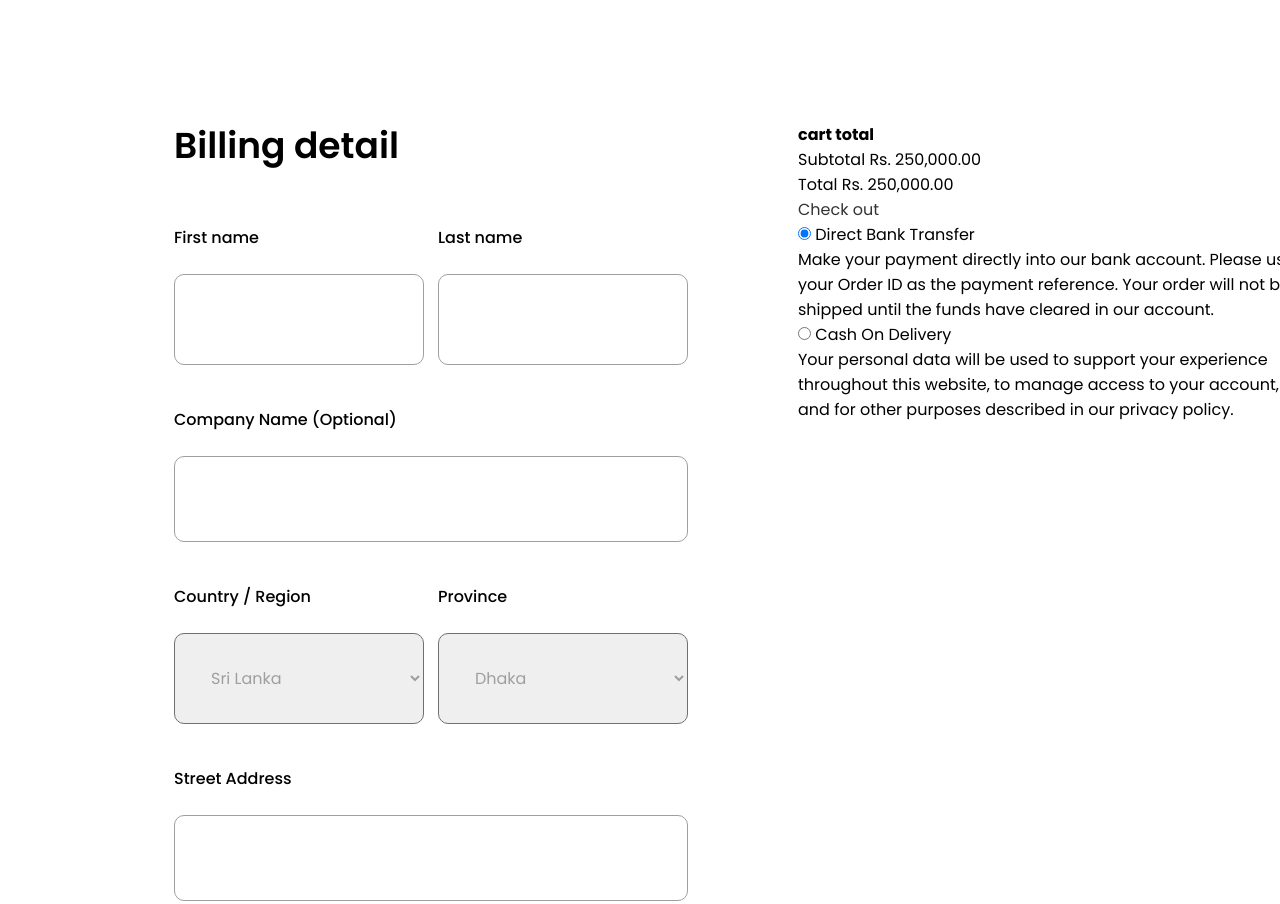
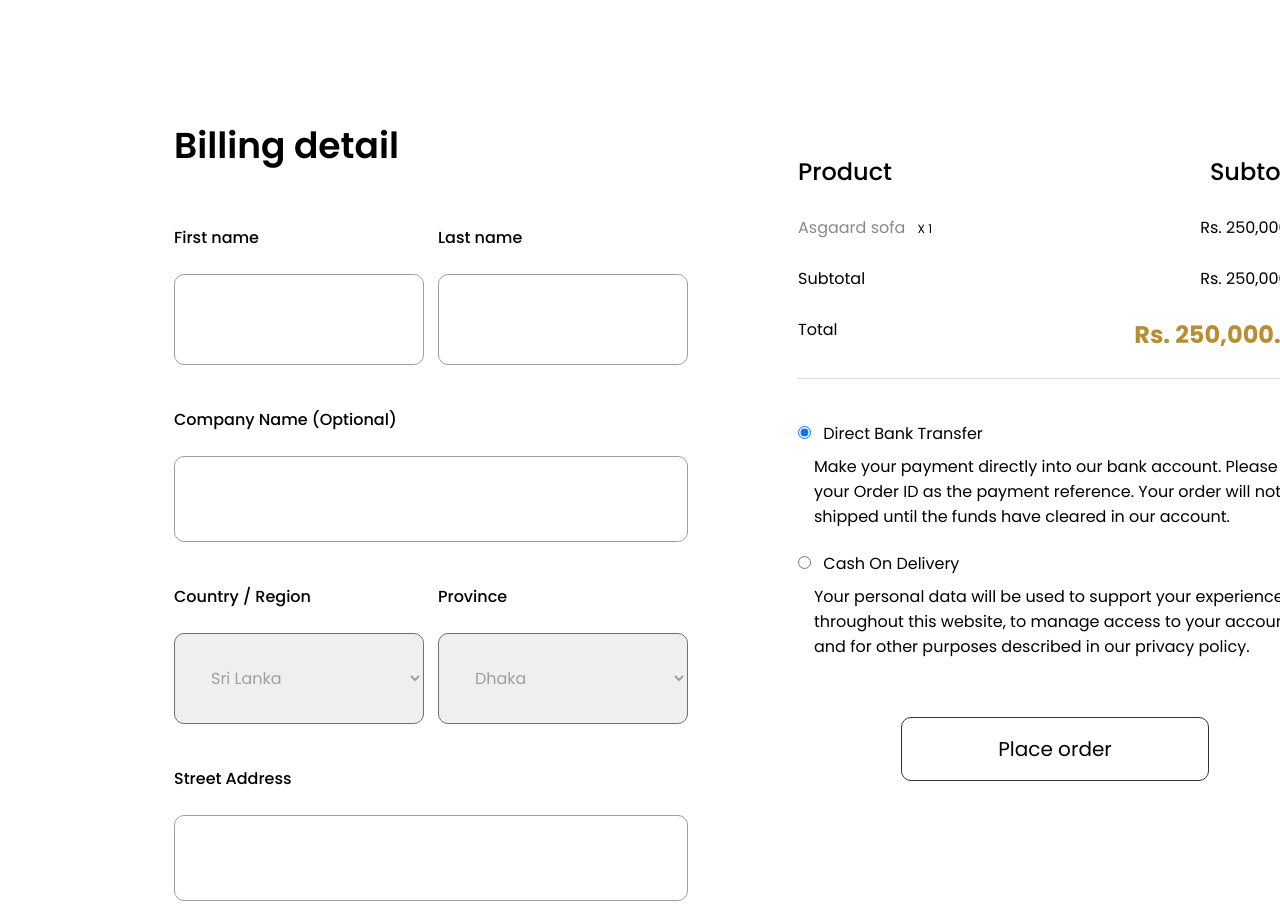
Before and after one commit to hossainpgmr/Furniro, a website: page checkout.html in a window 1280 px wide. Shown: the part 360-1264 px from the top of the page. Drawn offline with Linux system fonts and the light colour scheme.

Commit message:
checkout page done

```diff
--- a/checkout.html
+++ b/checkout.html
@@ -148,17 +148,25 @@
 
 
                     </div>
-                    <div class="product-detail">
-                        <div class="cart-total">
-                            <h4>cart total</h4>
-                            <p>Subtotal <span class="sub-total">Rs. 250,000.00</span></p>
-                            <p>Total <span class="total">Rs. 250,000.00</span></p>
-                            <a href="#" class="checkout-btn">Check out</a>
+                    <div class="product-transition">
+                        <div class="total-transition">
+                            <div class="headings">
+                                <h2>Product </h2>
+                                <p class="asgaard-sofa">Asgaard sofa <span>X 1</span></p>
+                                <p>Subtotal</p>
+                                <p>Total</p>
+                            </div>
+                            <div class="texts">
+                                <h2>Subtotal</h2>
+                                <span>Rs. 250,000.00</span>
+                                <span>Rs. 250,000.00</span>
+                                <span class="total">Rs. 250,000.00</span>
+                            </div>
                         </div>
-                        <div class="total-text">
+                        <div class="total-transition-way">
                             <ul>
                                 <li>
-                                    <input type="radio" name="Transition" checked>
+                                    <input type="radio" name="transition" id="transition" checked>
                                     <label for="Transition"> Direct Bank Transfer</label>
                                     <div class="content">
                                         <p>Make your payment directly into our bank account. Please use your Order ID as
@@ -168,8 +176,8 @@
                                     </div>
                                 </li>
                                 <li>
-                                    <input type="radio" name="Transition">
-                                    <label for="Transition"> Cash On Delivery</label>
+                                    <input type="radio" name="transition" id="transition">
+                                    <label for="transition"> Cash On Delivery</label>
                                     <div class="content">
                                         <p>Your personal data will be used to support your experience throughout this
                                             website, to manage access to your account,
@@ -178,7 +186,11 @@
                                 </li>
                             </ul>
                         </div>
+                        <div class="placeorder-btn">
+                            <a href="#" class="placeorder">Place order</a>
+                        </div>
                     </div>
+
                 </div>
             </div>
             <div class="shop-bottom">
--- a/sass/main.scss
+++ b/sass/main.scss
@@ -912,6 +912,7 @@ footer {
       font-weight: 400;
       line-height: inherit;
     }
+
     .text-area {
       margin-top: 48px;
       textarea {
@@ -929,8 +930,83 @@ footer {
       outline: none;
     }
   }
-  .product-detail {
+  .product-transition {
     flex: 1;
-    padding: 86px 32px;
+    padding: 96px 32px;
+    .total-transition {
+      margin-top: 22px;
+      display: flex;
+      justify-content: space-between;
+      border-bottom: 1px solid #d9d9d9;
+      .headings,
+      .texts {
+        h2,
+        p,
+        span {
+          margin-bottom: 26px;
+          color: #000;
+          font-size: 16px;
+          font-weight: 400;
+          line-height: inherit;
+        }
+        h2 {
+          font-size: 24px;
+          font-weight: 500;
+        }
+        .asgaard-sofa {
+          color: #898989;
+          span {
+            color: #000;
+            margin-left: 0.5rem;
+            font-size: 12px;
+          }
+        }
+      }
+      .texts {
+        span {
+          display: block;
+          text-align: end;
+        }
+        .total {
+          color: $base-color;
+          font-size: 24px;
+          font-weight: 700;
+          line-height: inherit;
+        }
+        h2 {
+          text-align: end;
+        }
+      }
+    }
+    .total-transition-way {
+      margin-top: 42px;
+      ul > li {
+        margin-bottom: 22px;
+        label {
+          margin-left: 8px;
+        }
+        .content {
+          margin-top: 8px;
+          padding-left: 16px;
+        }
+      }
+    }
+  }
+  .placeorder-btn {
+    display: inline-flex;
+    justify-content: center;
+    align-items: center;
+    margin: 0 auto;
+    width:100%;
+    .placeorder {
+      margin-top: 36px;
+      padding: 16px 96px;
+      text-align: center;
+      border: 1px solid $primary-text-color;
+      border-radius: 10px;
+      color: black;
+      font-size: 20px;
+      font-weight: 400;
+    }
   }
 }
```
Also changed, not shown: css/main.css, 1 other file.
